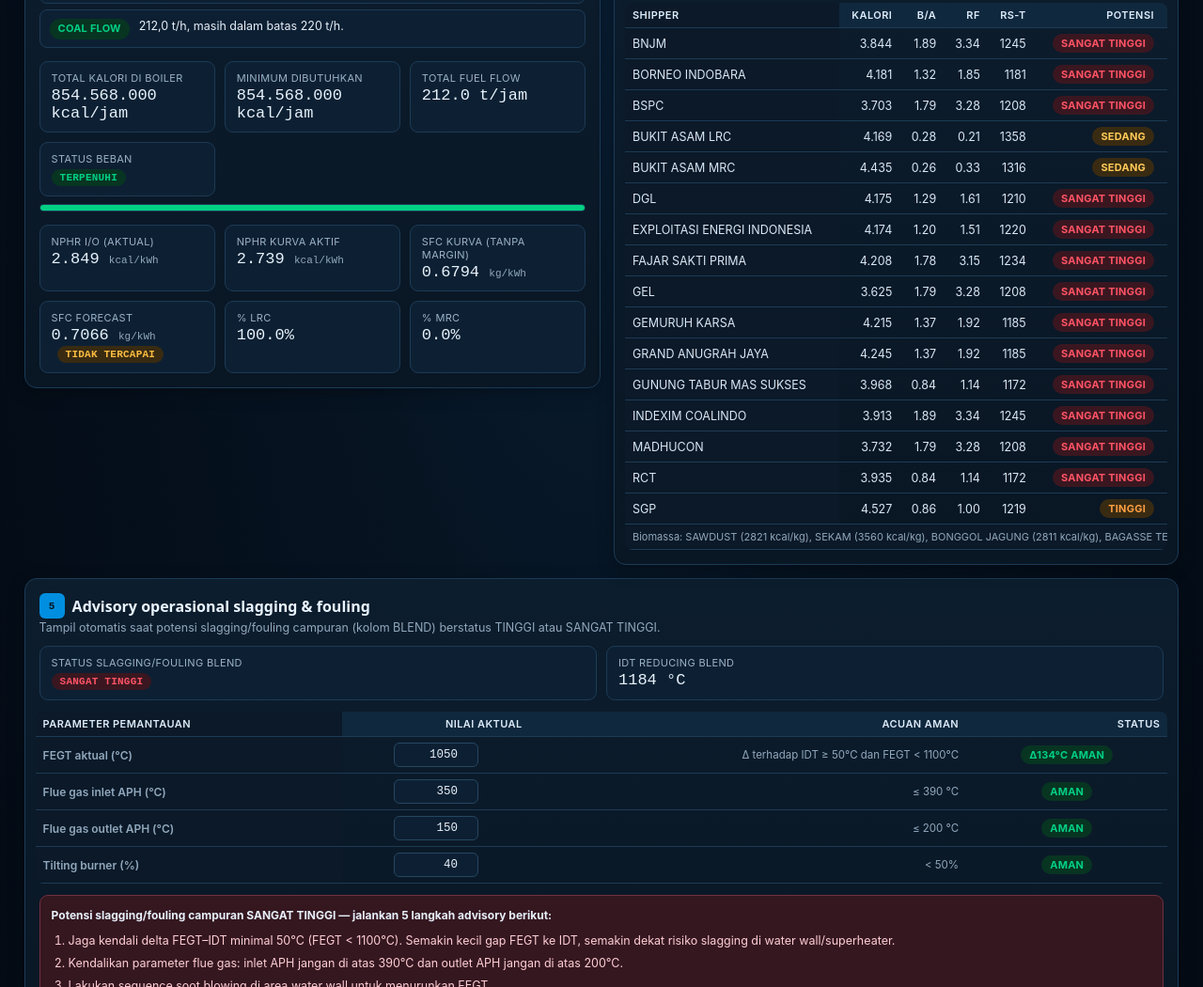
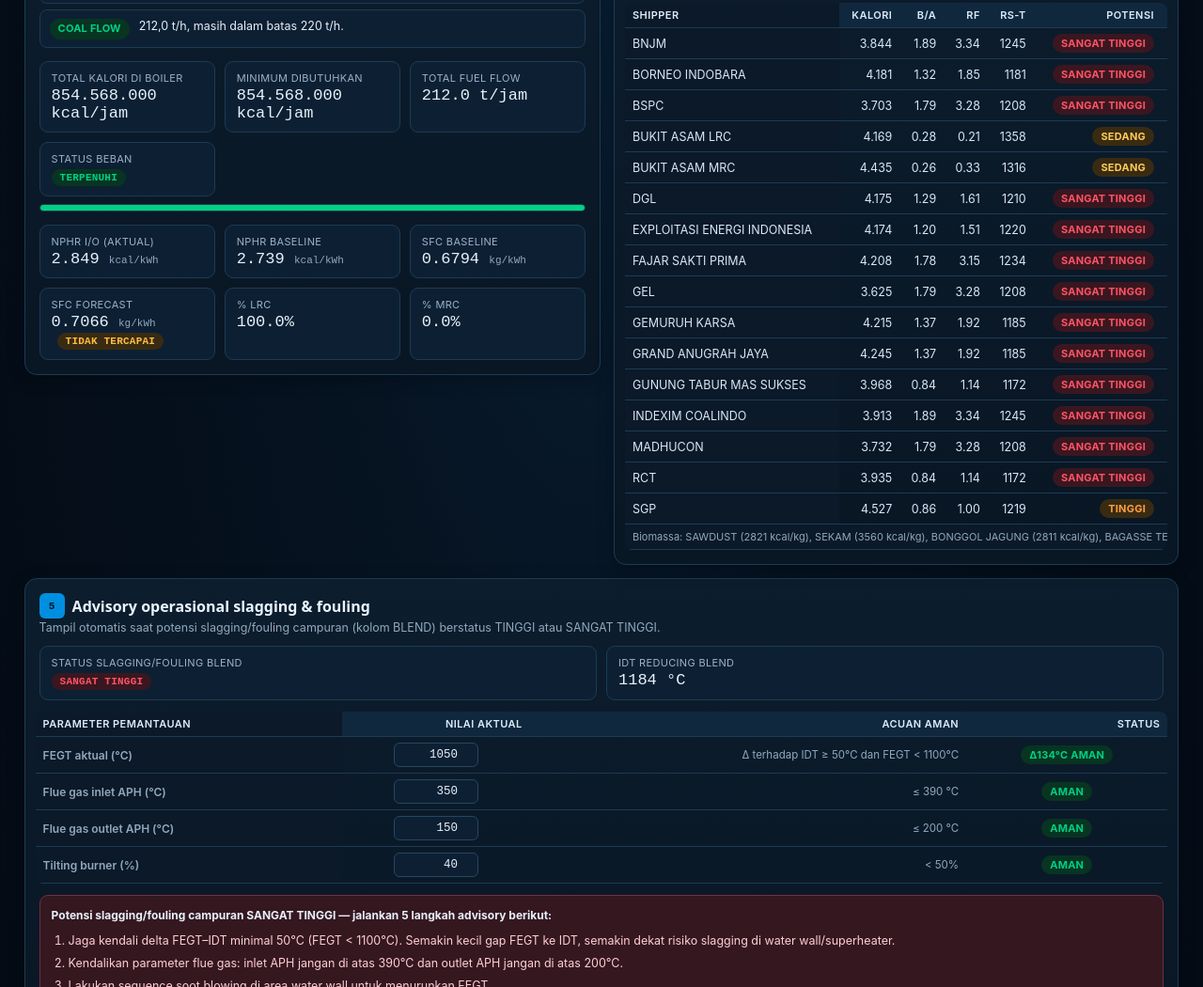
Before and after one commit to fuelwise-energy/fuelwise-energy.github.io, a plain HTML site: page index.html in a window 1280 px wide. Shown: the part 829-1879 px from the top of the page at 94% size. Drawn offline with Linux system fonts and the light colour scheme.

Commit message:
Update index.html

```diff
--- a/index.html
+++ b/index.html
@@ -198,8 +198,8 @@ input,select{background:#0d2033!important;color:#e7f0fa!important;border-color:#
         <div class="bar"><i id="kBar" style="width:0%"></i></div>
         <div class="kpi-grid" style="margin-top:14px">
           <div class="kpi"><div class="l">NPHR I/O (aktual)</div><div class="v" id="kNphrIO">–</div></div>
-          <div class="kpi"><div class="l">NPHR kurva aktif</div><div class="v" id="kNphrUji">–</div></div>
-          <div class="kpi"><div class="l">SFC kurva (tanpa margin)</div><div class="v" id="kSfcUji">–</div></div>
+          <div class="kpi"><div class="l">NPHR Baseline</div><div class="v" id="kNphrUji">–</div></div>
+          <div class="kpi"><div class="l">SFC Baseline</div><div class="v" id="kSfcUji">–</div></div>
           <div class="kpi"><div class="l">SFC Forecast</div><div class="v" id="kSfcReal">–</div></div>
           <div class="kpi"><div class="l">% LRC</div><div class="v" id="kLrc">–</div></div>
           <div class="kpi"><div class="l">% MRC</div><div class="v" id="kMrc">–</div></div>
```
